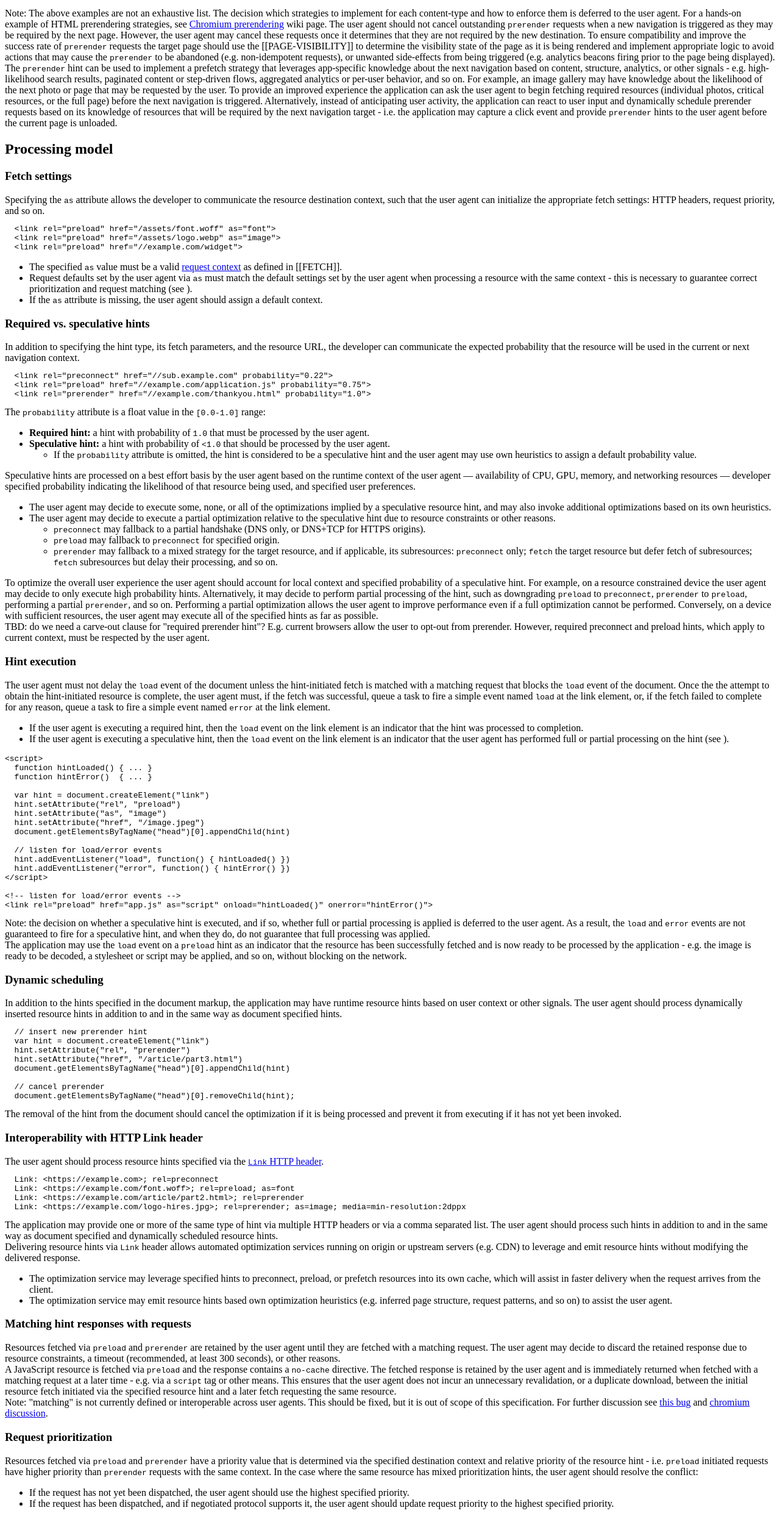
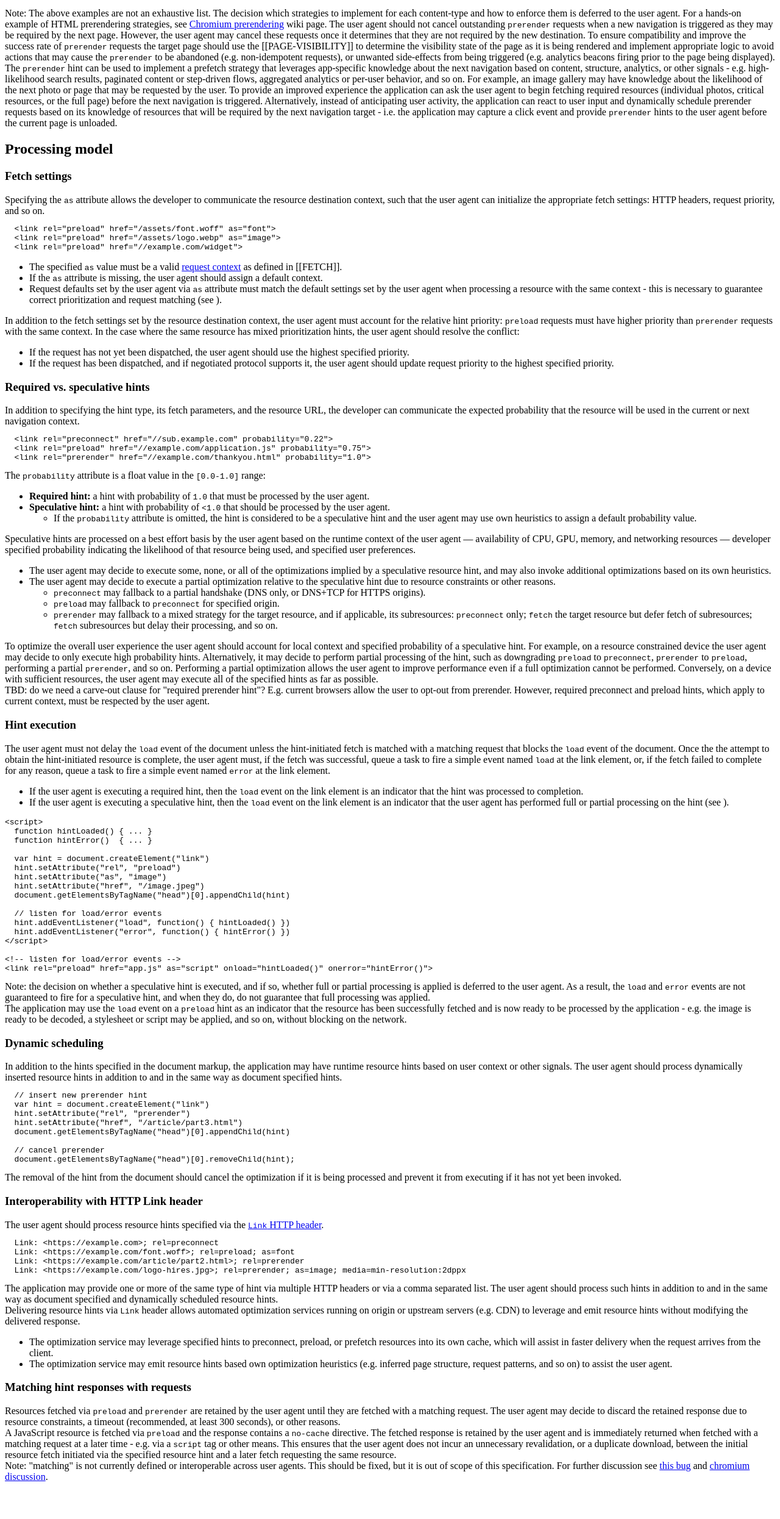
Before and after one commit to igrigorik/resource-hints, a website: page index.src.html in a window 1280 px wide. Shown: the part 2166-4657 px from the top of the page at 61% size. After the commit the page ends 4605 px from the top, so only its background shows below. Drawn offline with Linux system fonts and the light colour scheme.

Commit message:
merge prioritization section with fetch settings

```diff
--- a/index.src.html
+++ b/index.src.html
@@ -194,8 +194,15 @@ Specifying the <code>as</code> attribute allows the developer to communicate the
 
 <ul>
   <li>The specified <code>as</code> value must be a valid <a href="http://fetch.spec.whatwg.org/#concept-request-context">request context</a> as defined in [[FETCH]].
-  <li>Request defaults set by the user agent via <code>as</code> must match the default settings set by the user agent when processing a resource with the same context - this is necessary to guarantee correct prioritization and request matching (see <a section href="#matching-request"></a>).
   <li>If the <code>as</code> attribute is missing, the user agent should assign a default context.
+  <li>Request defaults set by the user agent via <code>as</code> attribute must match the default settings set by the user agent when processing a resource with the same context - this is necessary to guarantee correct prioritization and request matching (see <a section href="#matching-request"></a>).
+</ul>
+
+In addition to the fetch settings set by the resource destination context, the user agent must account for the relative hint priority: <code>preload</code> requests must have higher priority than <code>prerender</code> requests with the same context. In the case where the same resource has mixed prioritization hints, the user agent should resolve the conflict:
+
+<ul>
+  <li>If the request has not yet been dispatched, the user agent should use the highest specified priority.
+  <li>If the request has been dispatched, and if negotiated protocol supports it, the user agent should update request priority to the highest specified priority.
 </ul>
 
 
@@ -333,13 +340,3 @@ A JavaScript resource is fetched via <code>preload</code> and the response conta
 </div>
 
 Note: "matching" is not currently defined or interoperable across user agents. This should be fixed, but it is out of scope of this specification. For further discussion see <a href="https://github.com/igrigorik/resource-hints/issues/5">this bug</a> and <a href="https://groups.google.com/a/chromium.org/forum/#!msg/net-dev/cFhaIoJCRFg/3JX9lPWnDPIJ">chromium discussion</a>.
-
-
-<h3 id="prioritization">Request prioritization</h3>
-
-Resources fetched via <code>preload</code> and <code>prerender</code> have a priority value that is determined via the specified destination context and relative priority of the resource hint - i.e. <code>preload</code> initiated requests have higher priority than <code>prerender</code> requests with the same context. In the case where the same resource has mixed prioritization hints, the user agent should resolve the conflict:
-
-<ul>
-  <li>If the request has not yet been dispatched, the user agent should use the highest specified priority.
-  <li>If the request has been dispatched, and if negotiated protocol supports it, the user agent should update request priority to the highest specified priority.
-</ul>
```
